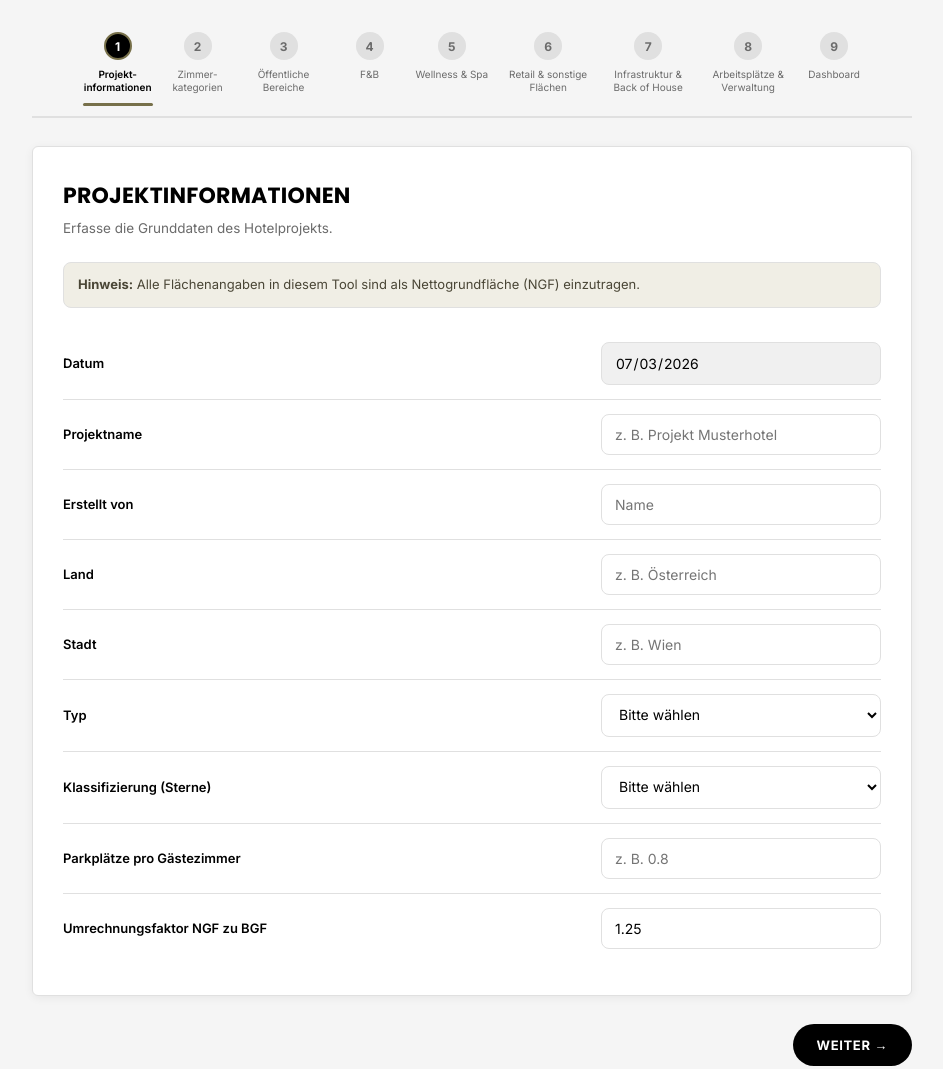
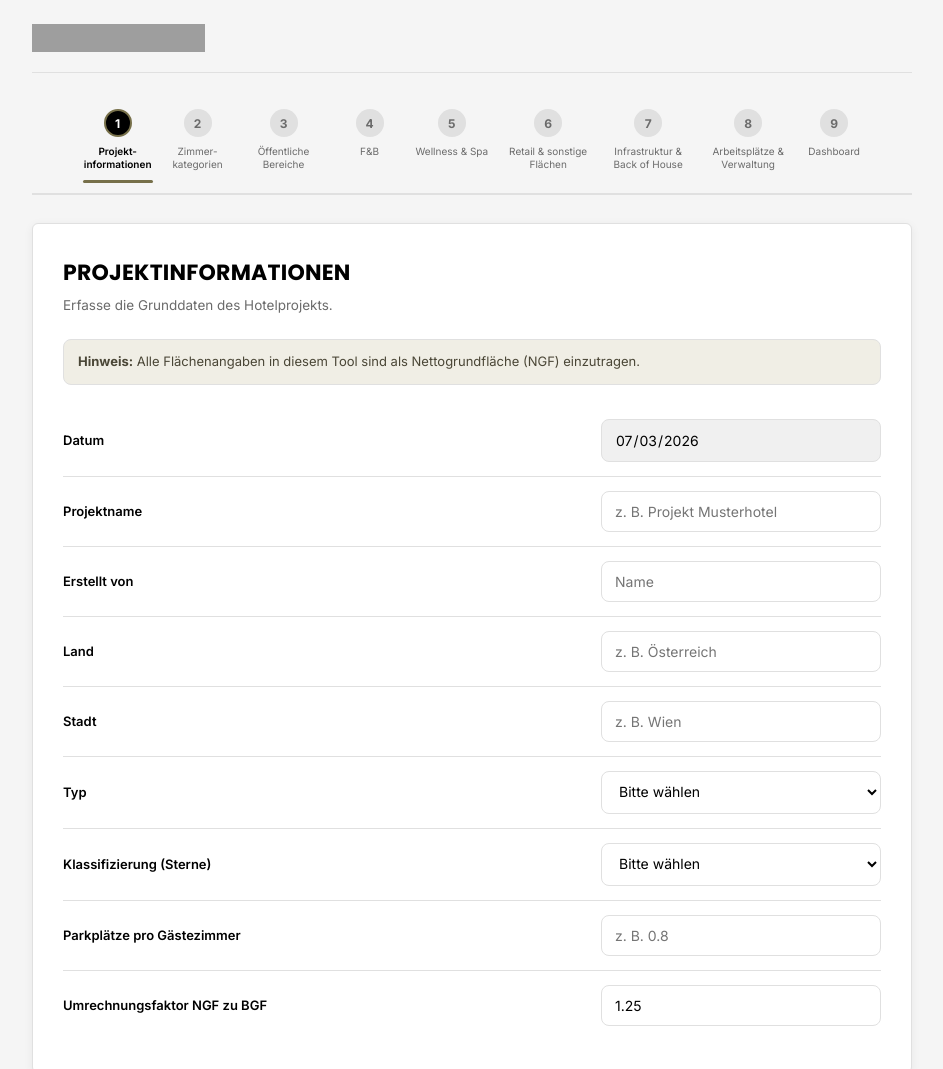
Before and after one commit to mmurmann/raumprogramm-tool, a plain HTML site: page raumprogramm-tool.html in a window 1280 px wide. Shown: the top 1069 px of the page, without its empty margins (168-1111 px from the left). Drawn offline with nearby package versions, Linux system fonts and the light colour scheme; grey boxes are pictures that could not be loaded.

Commit message:
Add files via upload

```diff
--- a/raumprogramm-tool.html
+++ b/raumprogramm-tool.html
@@ -9,7 +9,8 @@
   *{box-sizing:border-box;}
   body{margin:0;font-family:'Inter',sans-serif;background:var(--bg-light);color:var(--text-dark);}
   .app{max-width:920px;margin:0 auto;padding:24px 20px 40px;}
-  header.top{display:flex;align-items:center;justify-content:center;margin-bottom:28px;}
+  header.top{display:flex;align-items:center;justify-content:flex-start;margin-bottom:28px;padding-bottom:20px;border-bottom:1px solid var(--border);}
+  header.top img.brand-logo{display:block;width:173px;height:28px;}
   h1.title{font-size:28px;font-weight:800;margin:0;color:var(--primary);text-transform:uppercase;font-family:'Poppins',sans-serif;letter-spacing:0.02em;}
   .stepper{display:flex;flex-wrap:wrap;justify-content:center;gap:4px 0;margin-bottom:28px;border-bottom:2px solid var(--border);padding:8px 0 12px;}
   .step-item{flex:0 0 auto;display:flex;flex-direction:column;align-items:center;gap:8px;padding:0 10px 10px;cursor:default;position:relative;min-width:72px;}
@@ -66,6 +67,11 @@
 </head>
 <body>
 <div class="app">
+  <header class="top">
+    <a href="https://www.mamuhospitality.com" target="_blank" rel="noopener noreferrer" aria-label="mamu hospitality Homepage">
+      <img class="brand-logo" src="https://static.wixstatic.com/media/32f937_dafd99036a0b4b9792ce70e00d9760d5~mv2.png/v1/fill/w_520,h_84,al_c,q_90,usm_0.66_1.00_0.01,enc_auto/32f937_dafd99036a0b4b9792ce70e00d9760d5~mv2.png" alt="mamu hospitality" width="173" height="28">
+    </a>
+  </header>
   <nav class="stepper" id="stepper"></nav>
   <main id="stepContent"></main>
   <footer class="nav-buttons">
```
